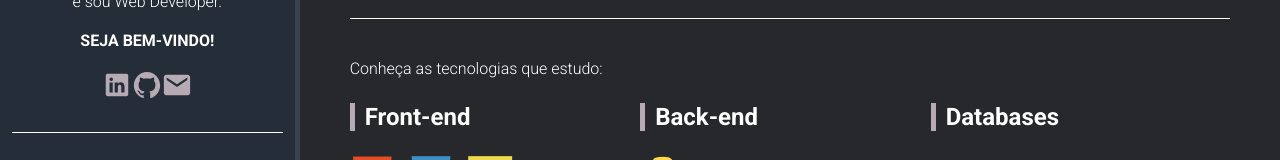
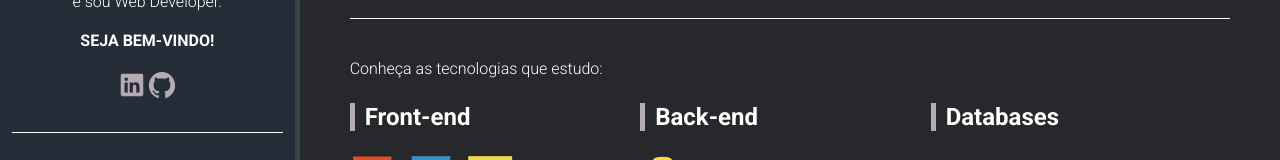
Before and after one commit to ksosantana/kristhiam, a plain HTML site: page index.html in a window 1280 px wide. Shown: the part 313-473 px from the top of the page. Drawn offline with nearby package versions, Linux system fonts and the light colour scheme.

Commit message:
correção do email

```diff
--- a/index.html
+++ b/index.html
@@ -20,7 +20,6 @@
             <ul id="redes">
                 <li><a href="https://www.linkedin.com/in/kristhiam-santana-5454641ba?utm_source=share&utm_campaign=share_via&utm_content=profile&utm_medium=android_app " target="_blank"><ion-icon name="logo-linkedin"></ion-icon></a></li>
                 <li><a href="https://github.com/ksosantana" target="_blank"><ion-icon name="logo-github"></ion-icon></a></li>
-                <li><a href="mailto:kristhiansantana94@gmail.com" target="_blank"><ion-icon name="mail"></ion-icon></a></li>
             </ul>
             <div id="email">
                <ion-icon name="mail"></ion-icon><a  href="mailto:kristhiansantana94@gmail.com">kristhiansantana94@gmail.com</a>
```
